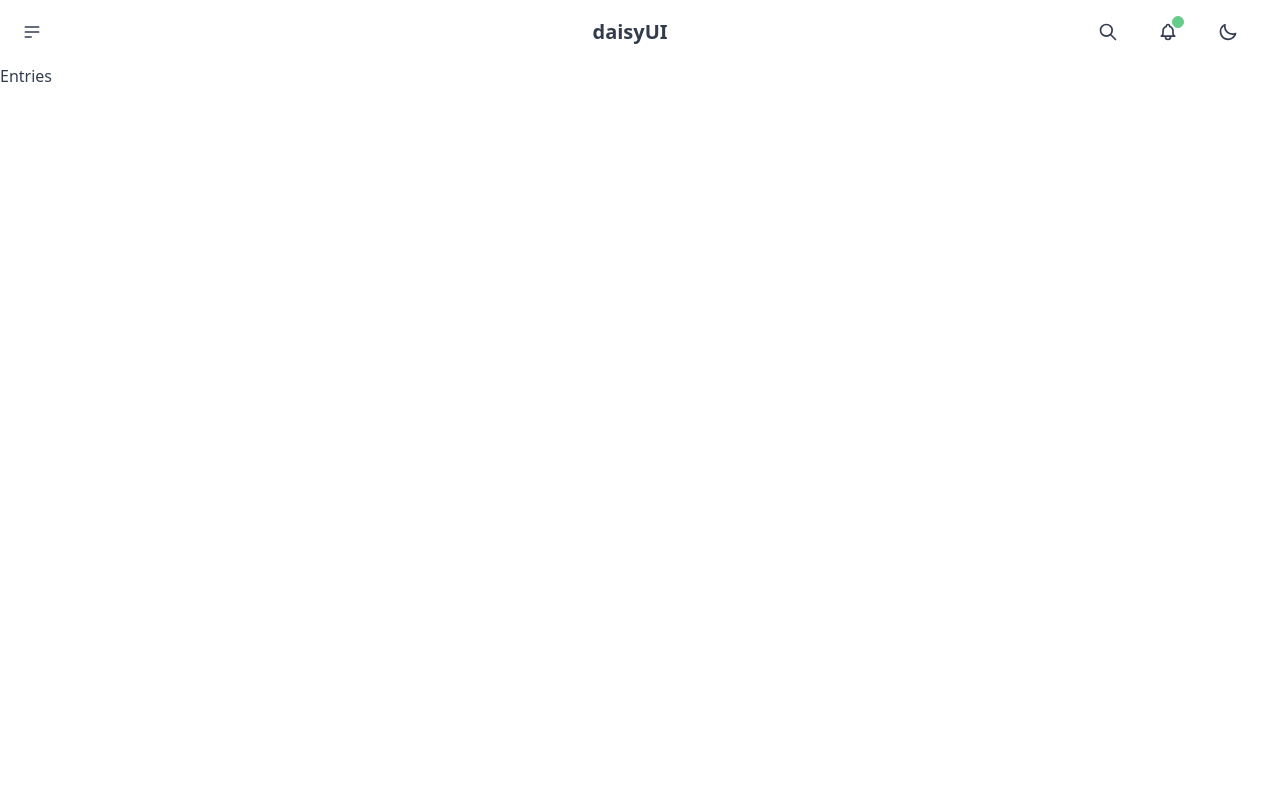
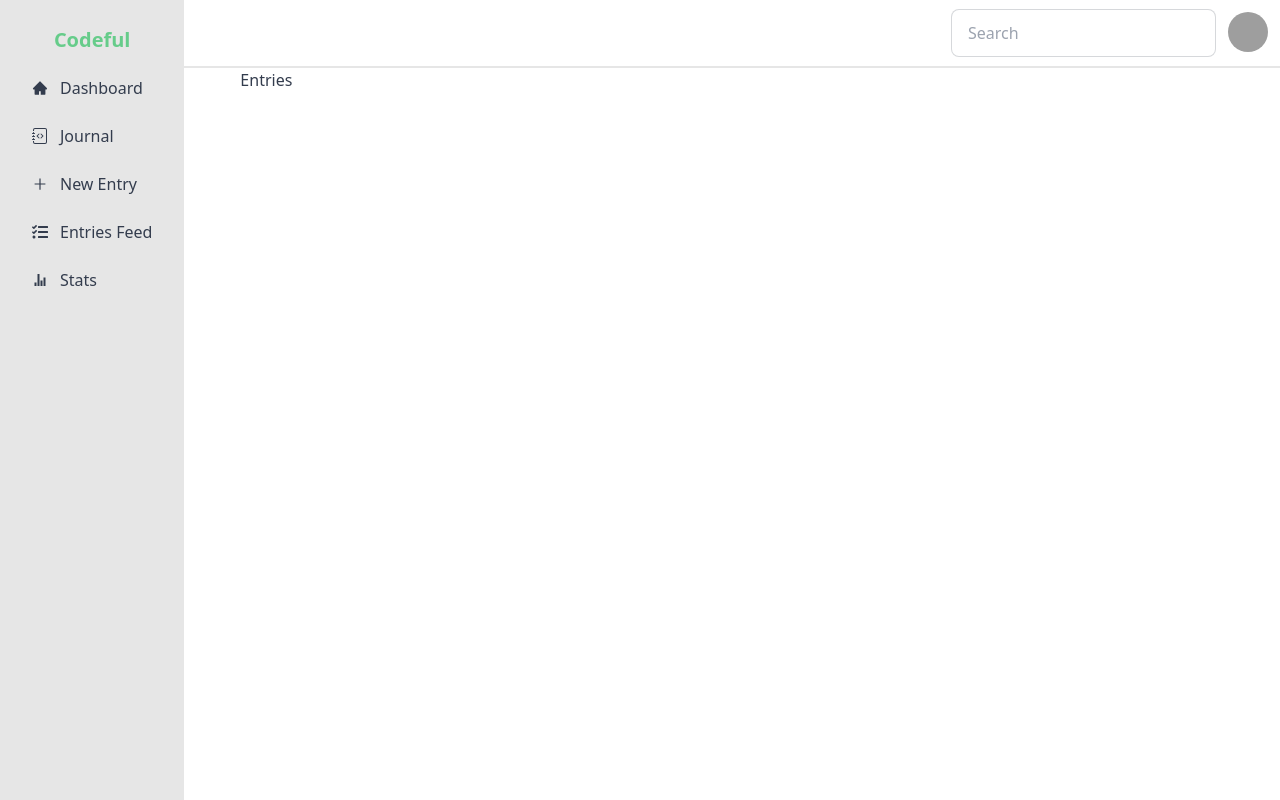
Before and after one commit to hdewett/jounal-app, a React (Create React App) app in the folder client/: page /Entries in a window 1280 px wide. Built offline with nearby package versions, Linux system fonts and the light colour scheme; grey boxes are pictures that could not be loaded.

Commit message:
creat TopNav and SideNavBar

```diff
--- a/client/src/App.js
+++ b/client/src/App.js
@@ -14,12 +14,12 @@ import {
   BrowserRouter
 } from "react-router-dom";
 
-import SideNav from "./components/SideNav";
 import Dashboard from "./pages/Dashboard";
 import EntriesFeed from "./pages/EntriesFeed";
 import Entries from './pages/Entries';
 import NewEntry from './pages/NewEntry';
 import Stats from './pages/Stats';
+import SideNavBar from './components/SideNavBar';
 
 function App() {
 
@@ -31,8 +31,8 @@ function App() {
 
   const AppLayout = () => (
     <>
-      <SideNav onClick={toggleDarkMode}/>
-      <Outlet />
+      <SideNavBar onClick={toggleDarkMode}/>
+
     </>
   );
 
--- a/client/src/components/SideNav.js
+++ /dev/null
@@ -1,63 +0,0 @@
-import React from "react";
-import * as FaIcons from "react-icons/fa"
-import * as AiIcons from "react-icons/ai"
-import { Link } from "react-router-dom";
-import {SideNavData} from "./SideNavData.js"
-import {IconContext} from "react-icons"
-import { useState } from "react";
-
-function SideNav(props) {
-
-  // const [sidebar, setSidebar] = useState(false)
-  // const showSidebar = () => setSidebar(!sidebar)
-
-  return (
-    <div className="App">
-    <div className="navbar bg-base-100">
-  <div className="navbar-start">
-    <div className="dropdown">
-      <label tabIndex={0} className="btn btn-ghost btn-circle">
-        <svg xmlns="http://www.w3.org/2000/svg" className="h-5 w-5" fill="none" viewBox="0 0 24 24" stroke="currentColor"><path strokeLinecap="round" strokeLinejoin="round" strokeWidth="2" d="M4 6h16M4 12h16M4 18h7" /></svg>
-      </label>
-      <ul tabIndex={0} className="menu menu-compact dropdown-content mt-3 p-2 shadow bg-base-100 rounded-box w-52">
-      {SideNavData.map((item, index) => {
-            return (
-              <li key = {index} className={item.cName}>
-                <Link to={item.path}>
-                  {item.icons}
-                  <span>{item.title}</span>
-                </Link>
-              </li>
-            )
-          })}
-      </ul>
-    </div>
-  </div>
-  <div className="navbar-center">
-    <a href="/" className="btn btn-ghost normal-case text-xl">daisyUI</a>
-  </div>
-  <div className="navbar-end flex gap-x-3 mr-5">
-    <button className="btn btn-ghost btn-circle">
-      <svg xmlns="http://www.w3.org/2000/svg" className="h-5 w-5" fill="none" viewBox="0 0 24 24" stroke="currentColor"><path strokeLinecap="round" strokeLinejoin="round" strokeWidth="2" d="M21 21l-6-6m2-5a7 7 0 11-14 0 7 7 0 0114 0z" /></svg>
-    </button>
-    <button className="btn btn-ghost btn-circle">
-      <div className="indicator">
-        <svg xmlns="http://www.w3.org/2000/svg" className="h-5 w-5" fill="none" viewBox="0 0 24 24" stroke="currentColor"><path strokeLinecap="round" strokeLinejoin="round" strokeWidth="2" d="M15 17h5l-1.405-1.405A2.032 2.032 0 0118 14.158V11a6.002 6.002 0 00-4-5.659V5a2 2 0 10-4 0v.341C7.67 6.165 6 8.388 6 11v3.159c0 .538-.214 1.055-.595 1.436L4 17h5m6 0v1a3 3 0 11-6 0v-1m6 0H9" /></svg>
-        <span className="badge badge-xs badge-primary indicator-item"></span>
-      </div>
-    </button>
-    <label onClick={props.toggleDarkMode} className="swap swap-rotate btn-ghost btn-circle">
-      {/* Dark mode toggle */}
-      <input type="checkbox" />
-      {/* Sun Icon */}
-      <svg className="swap-on fill-current w-5 h-5" xmlns="http://www.w3.org/2000/svg" viewBox="0 0 24 24"><path d="M5.64,17l-.71.71a1,1,0,0,0,0,1.41,1,1,0,0,0,1.41,0l.71-.71A1,1,0,0,0,5.64,17ZM5,12a1,1,0,0,0-1-1H3a1,1,0,0,0,0,2H4A1,1,0,0,0,5,12Zm7-7a1,1,0,0,0,1-1V3a1,1,0,0,0-2,0V4A1,1,0,0,0,12,5ZM5.64,7.05a1,1,0,0,0,.7.29,1,1,0,0,0,.71-.29,1,1,0,0,0,0-1.41l-.71-.71A1,1,0,0,0,4.93,6.34Zm12,.29a1,1,0,0,0,.7-.29l.71-.71a1,1,0,1,0-1.41-1.41L17,5.64a1,1,0,0,0,0,1.41A1,1,0,0,0,17.66,7.34ZM21,11H20a1,1,0,0,0,0,2h1a1,1,0,0,0,0-2Zm-9,8a1,1,0,0,0-1,1v1a1,1,0,0,0,2,0V20A1,1,0,0,0,12,19ZM18.36,17A1,1,0,0,0,17,18.36l.71.71a1,1,0,0,0,1.41,0,1,1,0,0,0,0-1.41ZM12,6.5A5.5,5.5,0,1,0,17.5,12,5.51,5.51,0,0,0,12,6.5Zm0,9A3.5,3.5,0,1,1,15.5,12,3.5,3.5,0,0,1,12,15.5Z"/></svg>
-      {/* Moon Icon */}
-      <svg className="swap-off fill-current w-5 h-5" xmlns="http://www.w3.org/2000/svg" viewBox="0 0 24 24"><path d="M21.64,13a1,1,0,0,0-1.05-.14,8.05,8.05,0,0,1-3.37.73A8.15,8.15,0,0,1,9.08,5.49a8.59,8.59,0,0,1,.25-2A1,1,0,0,0,8,2.36,10.14,10.14,0,1,0,22,14.05,1,1,0,0,0,21.64,13Zm-9.5,6.69A8.14,8.14,0,0,1,7.08,5.22v.27A10.15,10.15,0,0,0,17.22,15.63a9.79,9.79,0,0,0,2.1-.22A8.11,8.11,0,0,1,12.14,19.73Z"/></svg>
-    </label>
-  </div>
-</div>
-    </div>
-  )
-}
-
-export default SideNav
--- /dev/null
+++ b/client/src/components/SideNavBar.jsx
@@ -0,0 +1,69 @@
+import React, {useState} from "react";
+import TopNav from "./TopNav";
+import { Outlet, Link } from "react-router-dom";
+import * as FaIcons from "react-icons/fa";
+import * as AiIcons from "react-icons/ai";
+import * as IoIcons from "react-icons/io";
+import * as BsIcons from "react-icons/bs";
+
+function SideNavBar() {
+  // const [btnState, setBtnState] = useState({
+  //   1:false,
+  //   2:false,
+  //   3:false,
+  //   4:false,
+  //   5:false
+  // });
+
+  // function handleClick () {
+  //   setBtnState(btnState => !btnState);
+  // }
+
+  // function toggleActive (id) {
+  //   !btnState.id ? setBtnState(id, "active") : setBtnState({id: false});
+  //   console.log(btnState);
+  // }
+
+  // let toggleClassCheck = btnState ? "active":null;
+
+  return (
+
+    <div className="drawer drawer-mobile">
+
+  <input id="my-drawer-2" type="checkbox" className="drawer-toggle" />
+  <div className="drawer-content flex flex-col">
+  <TopNav />
+  <Outlet />
+  </div>
+
+  <div className="drawer-side">
+
+    <label htmlFor="my-drawer-2" className="drawer-overlay"></label>
+    <ul className="menu p-4 w-50 bg-base-200  text-base-content">
+    <a className="btn btn-ghost normal-case text-xl text-primary">Codeful</a>
+      {/* <!-- Sidebar content here --> */}
+      <li><Link to="/"><AiIcons.AiFillHome /> Dashboard</Link></li>
+      <li><Link to="/entries"><BsIcons.BsJournalCode />Journal</Link></li>
+      <li><Link to="/newentry"><AiIcons.AiOutlinePlus />New Entry</Link></li>
+      <li><Link to="/entriesfeed"><FaIcons.FaTasks />Entries Feed</Link></li>
+      <li><Link to="/stats"><IoIcons.IoMdStats />Stats</Link></li>
+
+      {/* {SideNavData.map((item, index) => {
+            return (
+              <li key = {index} className={item.cName}>
+                <Link to={item.path} className={`${toggleClassCheck}`} onClick={handleClick}>
+                  {item.icons}
+                  <span>{item.title}</span>
+                </Link>
+              </li>
+            )
+          })} */}
+    </ul>
+
+  </div>
+
+</div>
+  )
+}
+
+export default SideNavBar
--- a/client/src/components/SideNavData.js
+++ b/client/src/components/SideNavData.js
@@ -2,7 +2,7 @@ import React from "react";
 import * as FaIcons from "react-icons/fa";
 import * as AiIcons from "react-icons/ai";
 import * as IoIcons from "react-icons/io";
-import * as BsIcons from "react-icons/bs"
+import * as BsIcons from "react-icons/bs";
 
 export const SideNavData = [
   {
--- /dev/null
+++ b/client/src/components/TopNav.jsx
@@ -0,0 +1,44 @@
+import React from "react";
+import { SideNavData } from "./SideNavData";
+import { Link } from "react-router-dom";
+import * as AiIcons from "react-icons/ai"
+
+function TopNav() {
+
+
+  return (
+
+<div className="navbar bg-base-100 border-b-2 border-base-200">
+  <div className="flex-1">
+    {/* Nav button */}
+    <label htmlFor="my-drawer-2" className="btn btn-primary drawer-button lg:hidden"><AiIcons.AiOutlineMenu /></label>
+    {/* <a className="btn btn-ghost normal-case text-xl">Codeful</a> */}
+
+  </div>
+  <div className="flex-none gap-2">
+    <div className="form-control">
+      <input type="text" placeholder="Search" className="input input-bordered" />
+    </div>
+    <div className="dropdown dropdown-end">
+      <label tabIndex={0} className="btn btn-ghost btn-circle avatar">
+        <div className="w-10 rounded-full">
+          <img src="https://e7.pngegg.com/pngimages/928/413/png-clipart-emoji-regional-indicator-symbol-computer-icons-fediverse-random-buttons-company-text.png" />
+        </div>
+      </label>
+      <ul tabIndex={0} className="mt-3 p-2 shadow menu menu-compact dropdown-content bg-base-100 rounded-box w-52">
+        <li>
+          <a className="justify-between">
+            Profile
+            <span className="badge">New</span>
+          </a>
+        </li>
+        <li><a>Settings</a></li>
+        <li><a>Logout</a></li>
+      </ul>
+    </div>
+  </div>
+</div>
+  )
+}
+
+export default TopNav
--- a/client/src/pages/Dashboard.jsx
+++ b/client/src/pages/Dashboard.jsx
@@ -2,13 +2,13 @@ import React, { useState } from "react";
 import Calendar from "react-calendar";
 import EntriesTable from "../components/EntriesTable";
 import { Outlet } from "react-router";
+import 'react-calendar/dist/Calendar.css';
 
 function Dashboard() {
 
   return (
-<div className="flex flex-col w-full h-screen border-opacity-50">
-  <div className="grid h-20 card bg-base-300 rounded-box place-items-center">Calendar</div>
-  <Calendar />
+<div className="flex flex-col w-full h-screen border-opacity-50 px-14">
+
   <div className="flex items-center w-full mt-5">
     <h2 className="font-bold text-3xl">Entries</h2>
   </div>
--- a/client/src/pages/Entries.jsx
+++ b/client/src/pages/Entries.jsx
@@ -3,7 +3,7 @@ import { Outlet } from "react-router";
 
 function Entries() {
   return (
-    <div className="entries">
+    <div className="entries px-14">
       <h1>Entries</h1>
       <Outlet />
     </div>
--- a/client/src/pages/EntriesFeed.jsx
+++ b/client/src/pages/EntriesFeed.jsx
@@ -5,7 +5,7 @@ import EntriesTable from "../components/EntriesTable";
 function EntriesFeed() {
   return (
 
-    <div className="EntriesFeed">
+    <div className="EntriesFeed px-14">
       <h1>NEW entry</h1>
       <EntriesTable />
       <Outlet />
--- a/client/src/pages/NewEntry.jsx
+++ b/client/src/pages/NewEntry.jsx
@@ -39,7 +39,7 @@ return {... prev, [key]:value}
   })
 }
   return (
-    <div data-theme="emerald"className="lg:justify-center lg:align-middle lg:flex  ">
+    <div data-theme="emerald"className="lg:justify-center lg:align-middle lg:flex px-14">
     <form className="w-[100vw]" onSubmit={((event) =>{
       event.preventDefault()
       save()
--- a/client/src/pages/Stats.jsx
+++ b/client/src/pages/Stats.jsx
@@ -3,7 +3,7 @@ import { Outlet } from "react-router";
 
 function Stats() {
   return (
-    <div className="stats">
+    <div className="stats px-14">
       <h1>Stats</h1>
       <Outlet />
     </div>
```
Also changed, not shown: 1 other file (tests, documents, lock files or other folders). Lines whose indentation alone changed are shown as unchanged.
